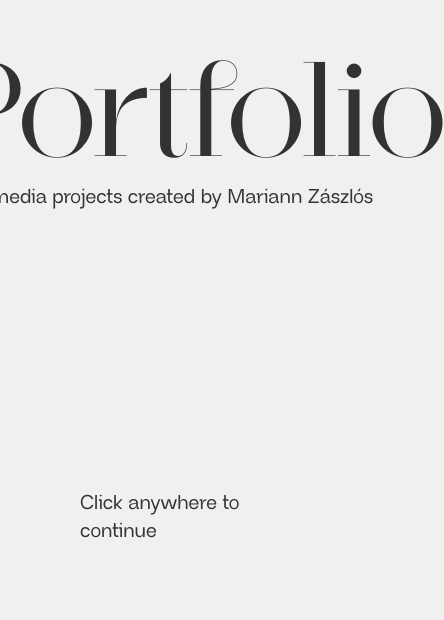
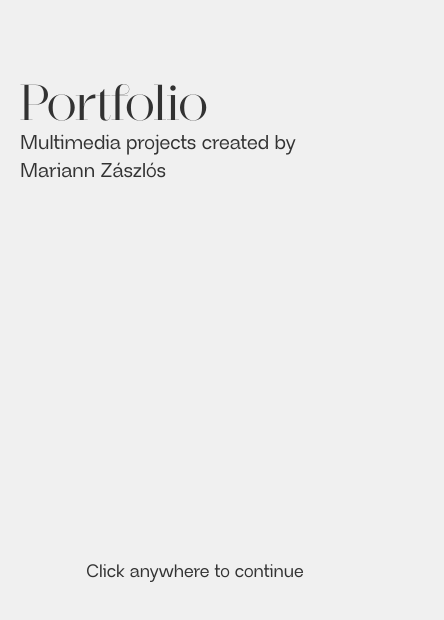
Before and after one commit to zmariann/portfolio2025, a Next.js app: page / in a window 390 px wide. Shown: the part 218-838 px from the top of the page, 444 px wide, since content can reach past the window. Built offline with nearby package versions, Linux system fonts and the light colour scheme.

Commit message:
index page mobile view

```diff
--- a/app/page.tsx
+++ b/app/page.tsx
@@ -6,19 +6,16 @@ export default function Home() {
       href={"/portfolio"}
       className="flex items-center justify-center min-h-screen pb-40 pt-5 relative"
     >
-      <div>
-        <section className="">
-          <h1 className="regonia text-9xl">Portfolio</h1>
-          <p className="text-xl">
-            Multimedia projects created by Mariann Zászlós
-          </p>
-        </section>
+      <section className="sm:p-0 p-5">
+        <h1 className="regonia sm:text-9xl text-5xl">Portfolio</h1>
+        <p className="text-xl">
+          Multimedia projects created by Mariann Zászlós
+        </p>
+      </section>
 
-
-      </div>
-
-      <p className="text-xl absolute bottom-0 left-0 p-20">Click anywhere to continue</p>
-
+      <p className="sm:text-xl absolute bottom-0 sm:left-0 sm:p-20 pb-10 text-lg">
+        Click anywhere to continue
+      </p>
     </Link>
   );
 }
```
